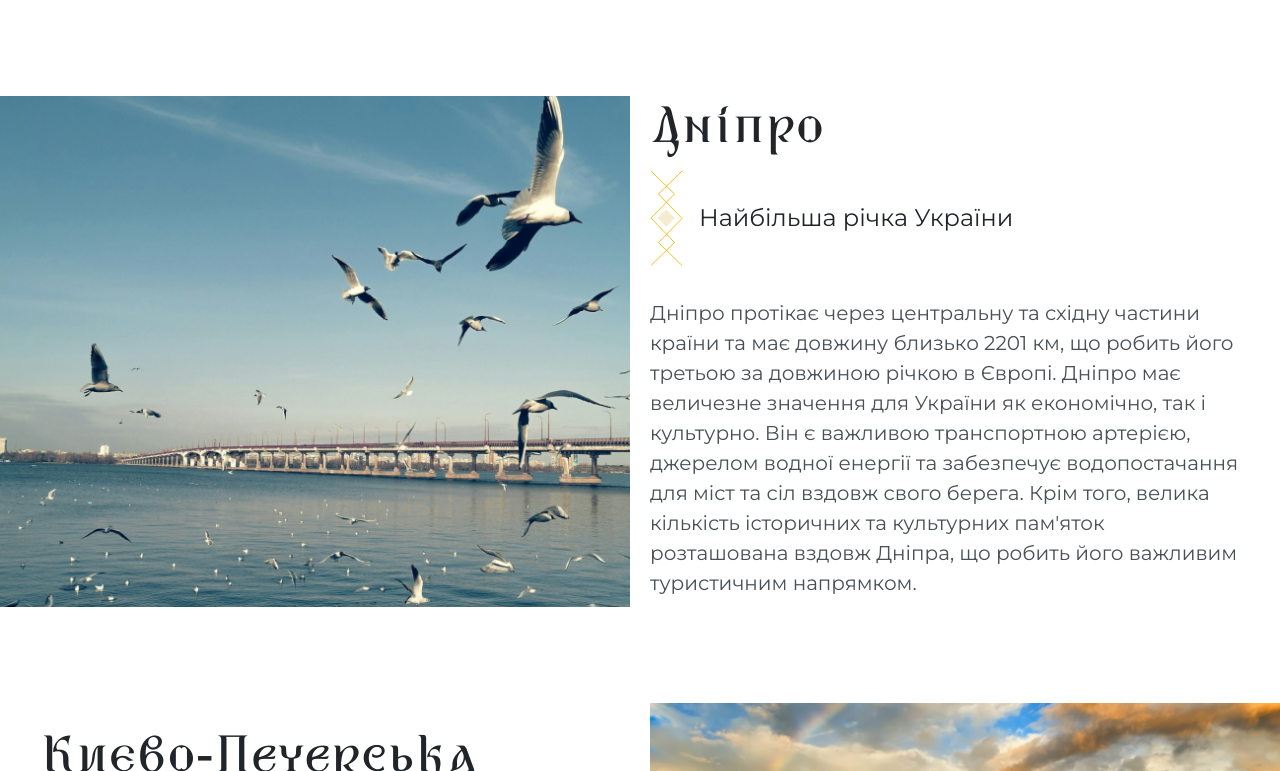
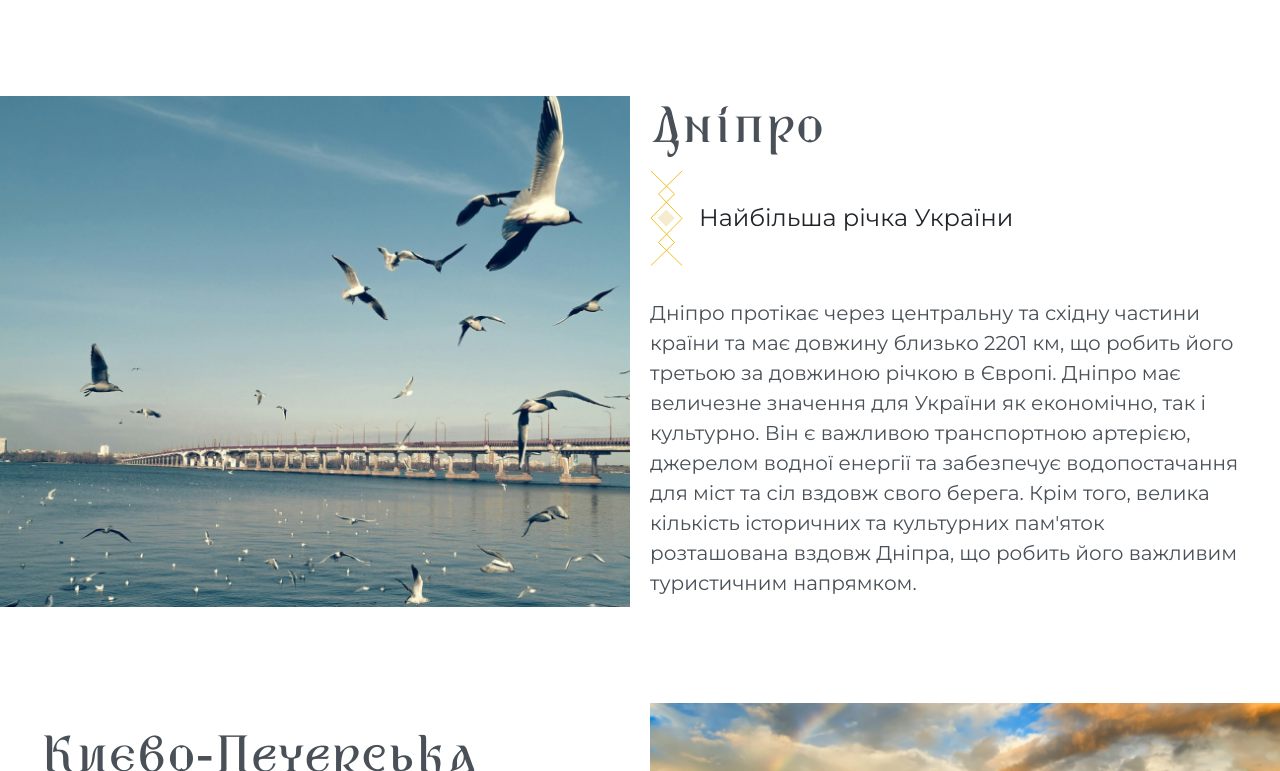
Before and after one commit to myplekan/history-code, a React (Create React App) app: page /#/ in a window 1280 px wide. Shown: the part 1229-2000 px from the top of the page. Built offline with nearby package versions, Linux system fonts and the light colour scheme; what tailwindcss-animated would draw is missing.

Commit message:
fix hover color

```diff
--- a/src/App.css
+++ b/src/App.css
@@ -6,7 +6,3 @@
   color: rgb(73, 80, 87);
   font-size: 20px;
 }
-
-h2 {
-  color: rgb(33, 37, 41);
-}
```
